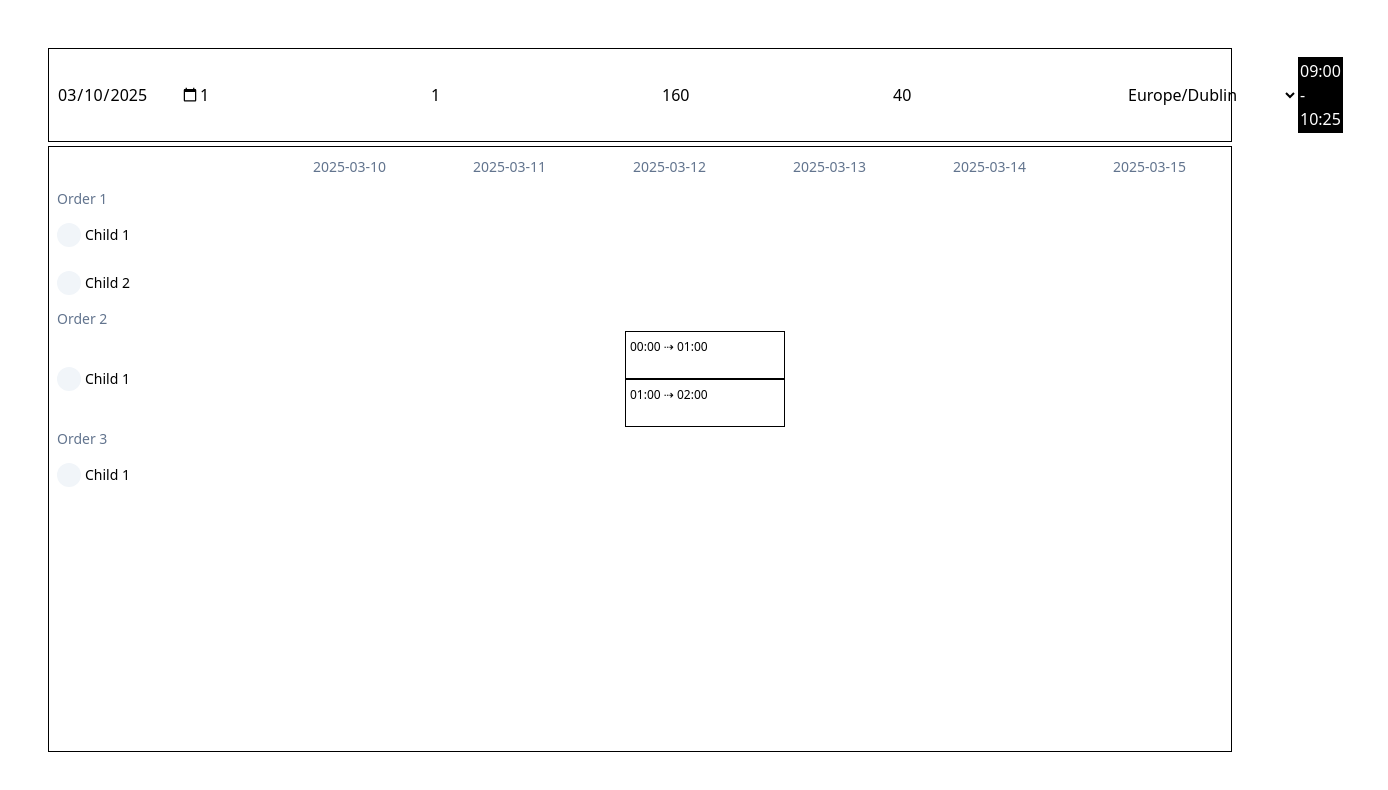
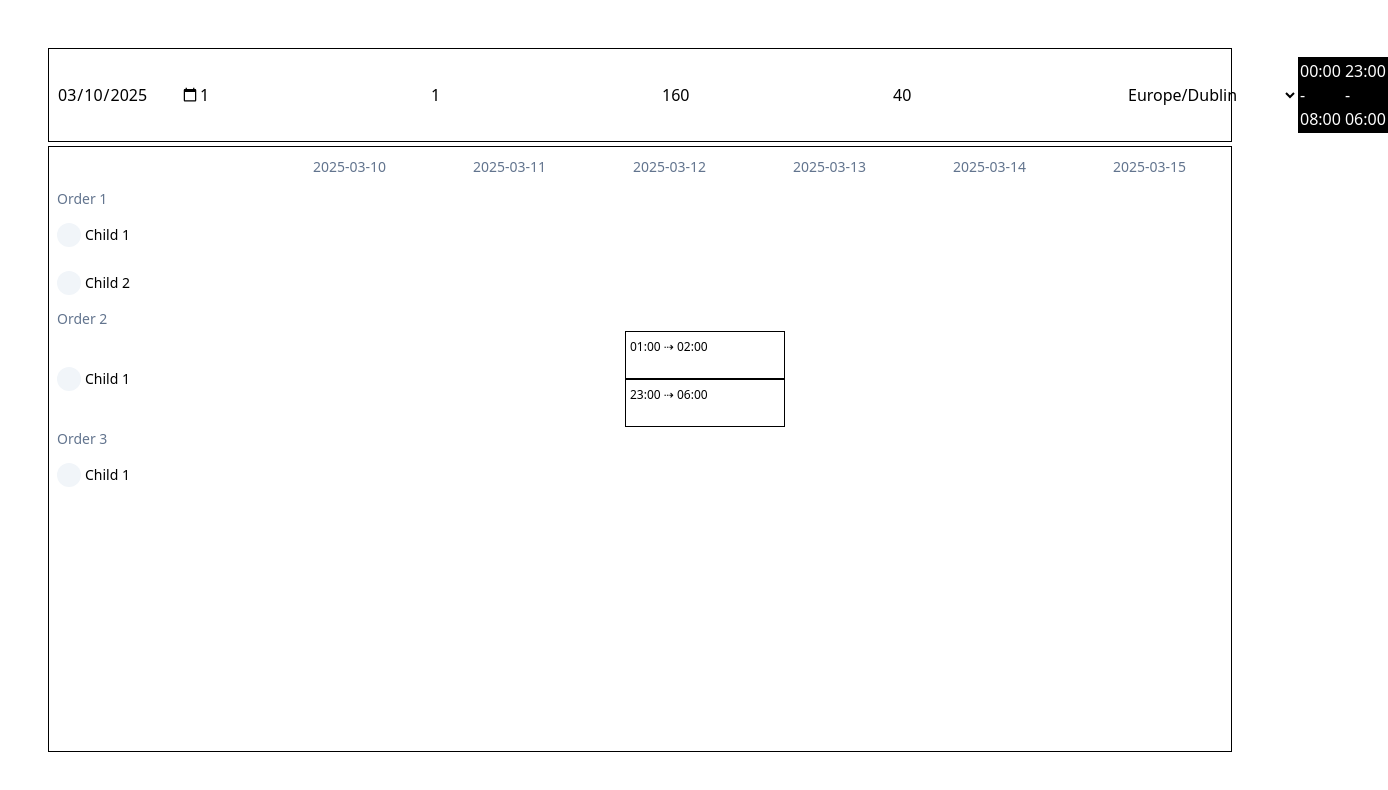
Before and after one commit to niallbarrett/cullendar, a Vue app: page / in a window 1280 px wide. Shown: the top 790 px of the page, 1388 px wide, since content can reach past the window. Built offline with nearby package versions, Linux system fonts and the light colour scheme; the HTML template or start-up script is replaced by a standard one.

Commit message:
Fix drop logic for setting new times

```diff
--- a/src/App.vue
+++ b/src/App.vue
@@ -9,8 +9,11 @@
       <select v-model="timezone">
         <option v-for="zone in ZONES" :key="zone" :value="zone">{{ zone }}</option>
       </select>
-      <DragEvent :data="dragEvent" drag-class="bg-blue-500" class="p-0.5 bg-black text-white">
-        09:00 - 10:25
+      <DragEvent :data="{ start: '00:00', duration: 480 }" drag-class="bg-blue-500" class="p-0.5 bg-black text-white">
+        00:00 - 08:00
+      </DragEvent>
+      <DragEvent :data="{ start: '23:00', duration: 420 }" drag-class="bg-blue-500" class="p-0.5 bg-black text-white">
+        23:00 - 06:00
       </DragEvent>
     </div>
     <Cullendar
@@ -52,7 +55,7 @@
 // Libraries
 import { ref, reactive } from 'vue'
 import create from '@/components/Cullendar/api'
-import { set } from 'date-fns'
+import { addMinutes, set } from 'date-fns'
 // Utils
 import toUTC from './components/Cullendar/utils/date/ToUTC'
 // Composables
@@ -75,8 +78,6 @@ const timezone = ref(ZONES[0])
 const daySize = ref(160)
 const dayHeadSize = ref(40)
 
-const dragEvent = { start: '09:00', end: '10:25' }
-
 const resources = ref([
   { id: '2', label: 'Order 3', resources: [{ id: '2-0', label: 'Child 1' }] },
   { id: '0', label: 'Order 2', nOrder: 1, resources: [{ id: '0-0', label: 'Child 1' }] },
@@ -84,7 +85,7 @@ const resources = ref([
 ])
 const events = ref([
   { id: '0', resourceId: '0-0', start: '2025-03-12T01:00:00.000Z', end: '2025-03-12T02:00:00.000Z' },
-  { id: '1', resourceId: '0-0', start: '2025-03-12T00:00:00.000Z', end: '2025-03-12T01:00:00.000Z' }
+  { id: '1', resourceId: '0-0', start: '2025-03-12T23:00:00.000Z', end: '2025-03-13T06:00:00.000Z' }
 ])
 
 const options = reactive({
@@ -117,12 +118,13 @@ function onBeforeDropEvent(e) {
   return true
 }
 function onAddEvent(e) {
-  const utcDate = toUTC(e.date)
+  const start = setTime(toUTC(e.date), e.data.start, e.view.timezone)
+  const end = addMinutes(start, e.data.duration).toISOString()
 
   const event = {
     id: events.value.length,
-    start: setTime(utcDate, e.data.start, e.view.timezone),
-    end: setTime(utcDate, e.data.end, e.view.timezone),
+    start,
+    end,
     resourceId: e.resource.id
   }
 
--- a/src/components/Cullendar/components/DropDay.vue
+++ b/src/components/Cullendar/components/DropDay.vue
@@ -12,7 +12,7 @@
 <script setup>
 // Libraries
 import { ref, computed, toRefs } from 'vue'
-import { set } from 'date-fns'
+import { addMinutes, differenceInMinutes, set } from 'date-fns'
 // Utils
 import toUTC from '../utils/date/ToUTC'
 
@@ -67,11 +67,12 @@ function onDrop(e) {
   callbacks.value.onMoveEvent(toPayload(data, { times }))
 }
 function toNewTimes(event) {
-  const utcDate = toUTC(props.date)
+  const duration = differenceInMinutes(event.end, event.start)
+  const start = toDate(event.start, toUTC(props.date))
 
   return {
-    start: toDate(event.start, utcDate),
-    end: toDate(event.end, utcDate)
+    start,
+    end: addMinutes(start, duration).toISOString()
   }
 }
 function toDate(date, utcDate) {
--- a/src/components/Event.vue
+++ b/src/components/Event.vue
@@ -1,7 +1,6 @@
 <template>
   <DragEvent
     :data="event"
-    :draggable="event.id === '0'"
     drag-class="opacity-50"
     class="ev max-h-12 min-w-0 p-1 flex-1 bg-white border border-black">
     <span class="text-xs">{{ label }}</span>
```
